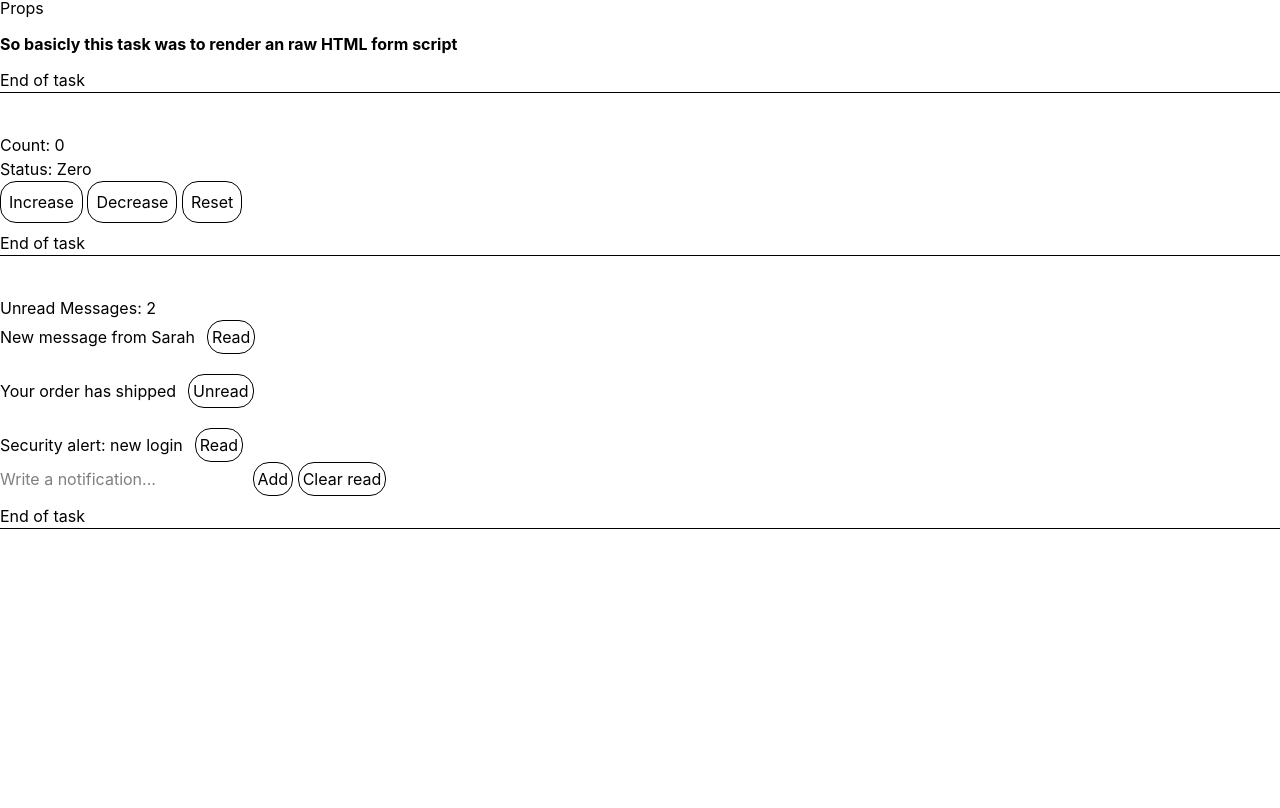
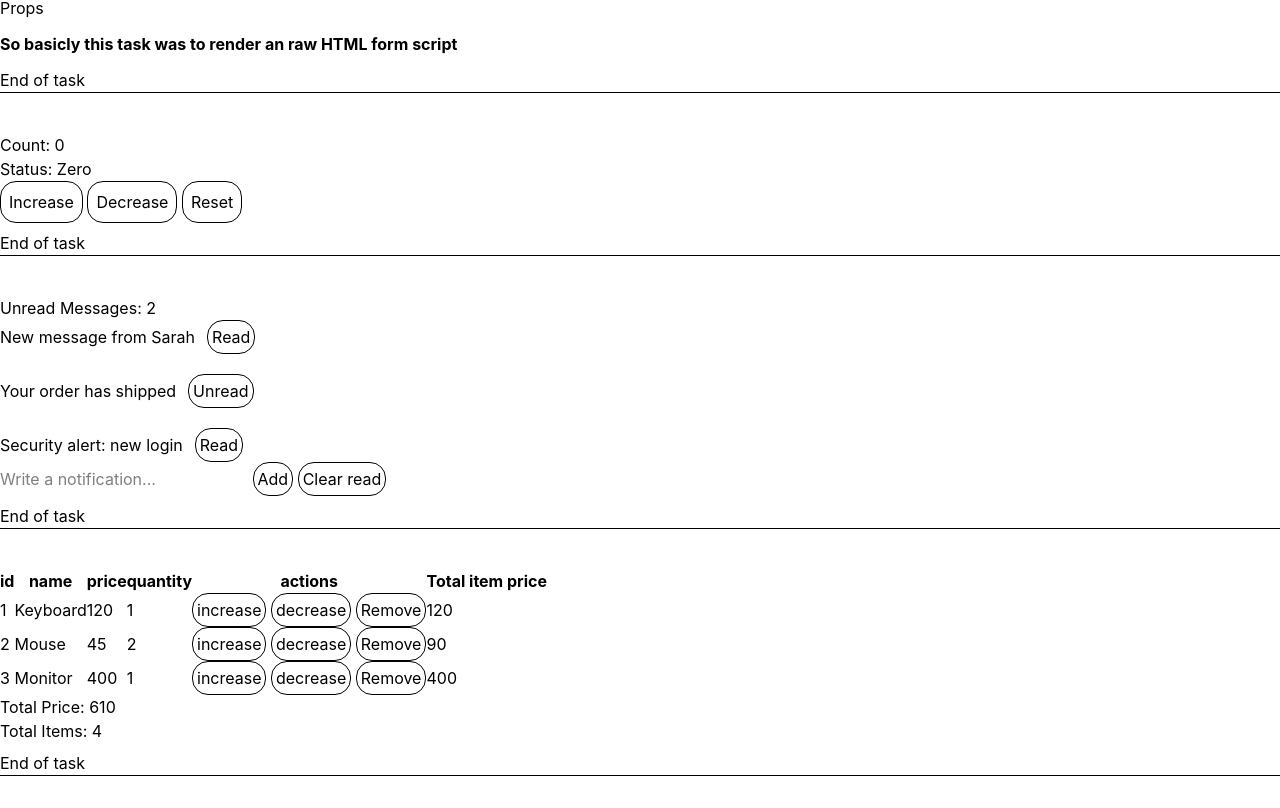
Before and after one commit to Abolfazl-Edalati/svelte-learning, a SvelteKit app: page / in a window 1280 px wide. Shown: the part 539-1347 px from the top of the page. Before the commit the page ends 1108 px from the top, so only its background shows below. Built offline with nearby package versions, Linux system fonts and the light colour scheme.

Commit message:
learn svelte derived state with $derived and $derived.by

```diff
--- /dev/null
+++ b/src/lib/components/Task6.svelte
@@ -0,0 +1,74 @@
+<script lang="ts">
+	interface Item {
+		id: number;
+		name: string;
+		price: number;
+		quantity: number;
+	}
+
+	let carts = $state<Item[]>([
+		{ id: 1, name: 'Keyboard', price: 120, quantity: 1 },
+		{ id: 2, name: 'Mouse', price: 45, quantity: 2 },
+		{ id: 3, name: 'Monitor', price: 400, quantity: 1 }
+	]);
+
+	let totalPrice = $derived.by(() => {
+		let total = 0;
+		for (const cart of carts) total += cart.price * cart.quantity;
+		return total;
+	});
+
+	let totalItems = $derived.by(() => {
+		let total = 0;
+		for (const cart of carts) total += cart.quantity;
+		return total;
+	});
+</script>
+
+{#if carts.length === 0}
+	Your cart is empty
+{:else}
+	<table class="table-fixed">
+		<thead>
+			<tr>
+				<th>id</th>
+				<th>name</th>
+				<th>price</th>
+				<th>quantity</th>
+				<th>actions</th>
+				<th>Total item price</th>
+			</tr>
+		</thead>
+		<tbody>
+			{#each carts as cart (cart.id)}
+				<tr>
+					<td>{cart.id}</td>
+					<td>{cart.name}</td>
+					<td>{cart.price}</td>
+					<td>
+						{cart.quantity}
+					</td>
+					<td>
+						<button class="rounded-2xl border p-1" onclick={() => cart.quantity++}>increase</button>
+						<button
+							class="rounded-2xl border p-1"
+							onclick={() => (cart.quantity > 0 ? cart.quantity-- : null)}
+						>
+							decrease
+						</button>
+						<button
+							class="rounded-2xl border p-1"
+							onclick={() => {
+								carts = carts.filter((c) => c.id !== cart.id);
+							}}>Remove</button
+						>
+					</td>
+					<td>{cart.price * cart.quantity}</td>
+				</tr>
+			{/each}
+		</tbody>
+	</table>
+
+	<h1>Total Price: {totalPrice}</h1>
+	<h1>Total Items: {totalItems}</h1>
+{/if}
--- a/src/routes/+page.svelte
+++ b/src/routes/+page.svelte
@@ -4,6 +4,7 @@
 	import Task3 from '$lib/components/Task3.svelte';
 	import Task4 from '$lib/components/Task4.svelte';
 	import Task5 from '$lib/components/Task5.svelte';
+	import Task6 from '$lib/components/Task6.svelte';
 	import TaskEnd from '$lib/components/TaskEnd.svelte';
 </script>
 
@@ -23,3 +24,5 @@
 <TaskEnd />
 <Task5 />
 <TaskEnd />
+<Task6 />
+<TaskEnd />
```
